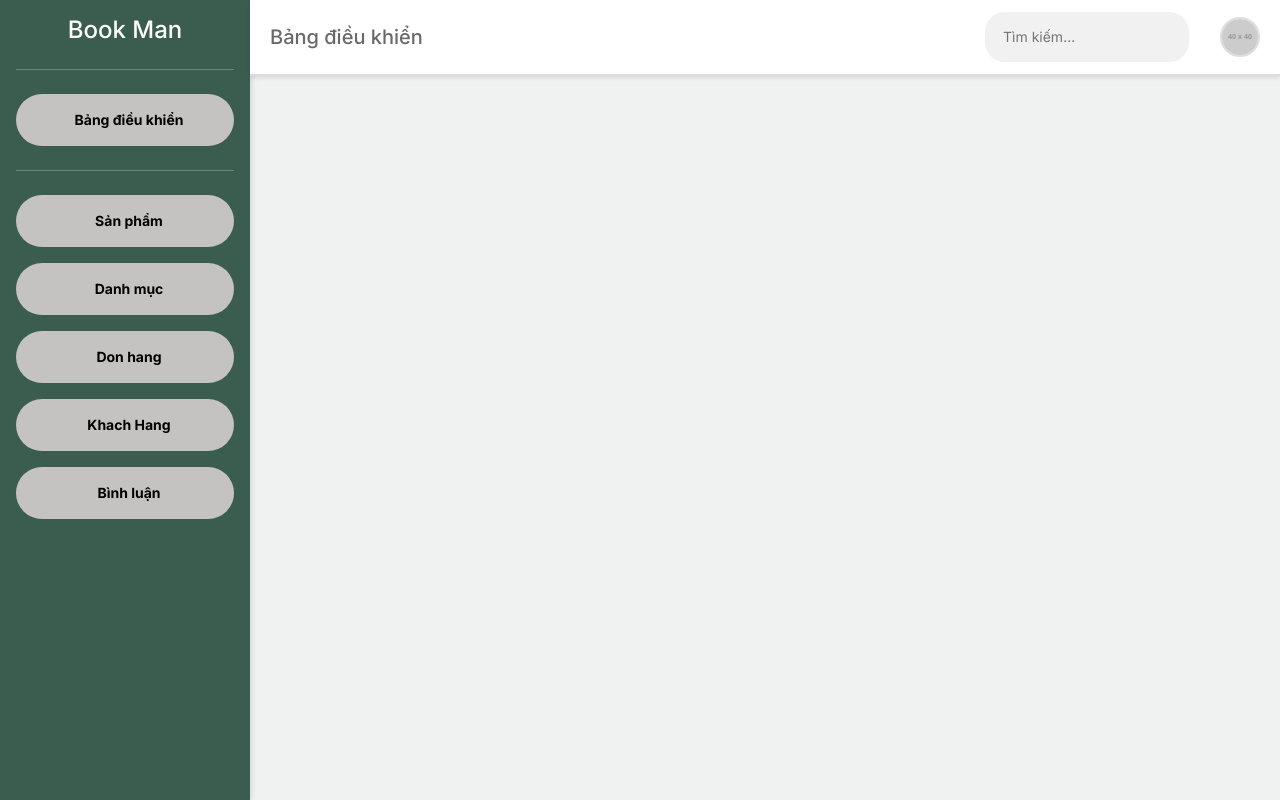
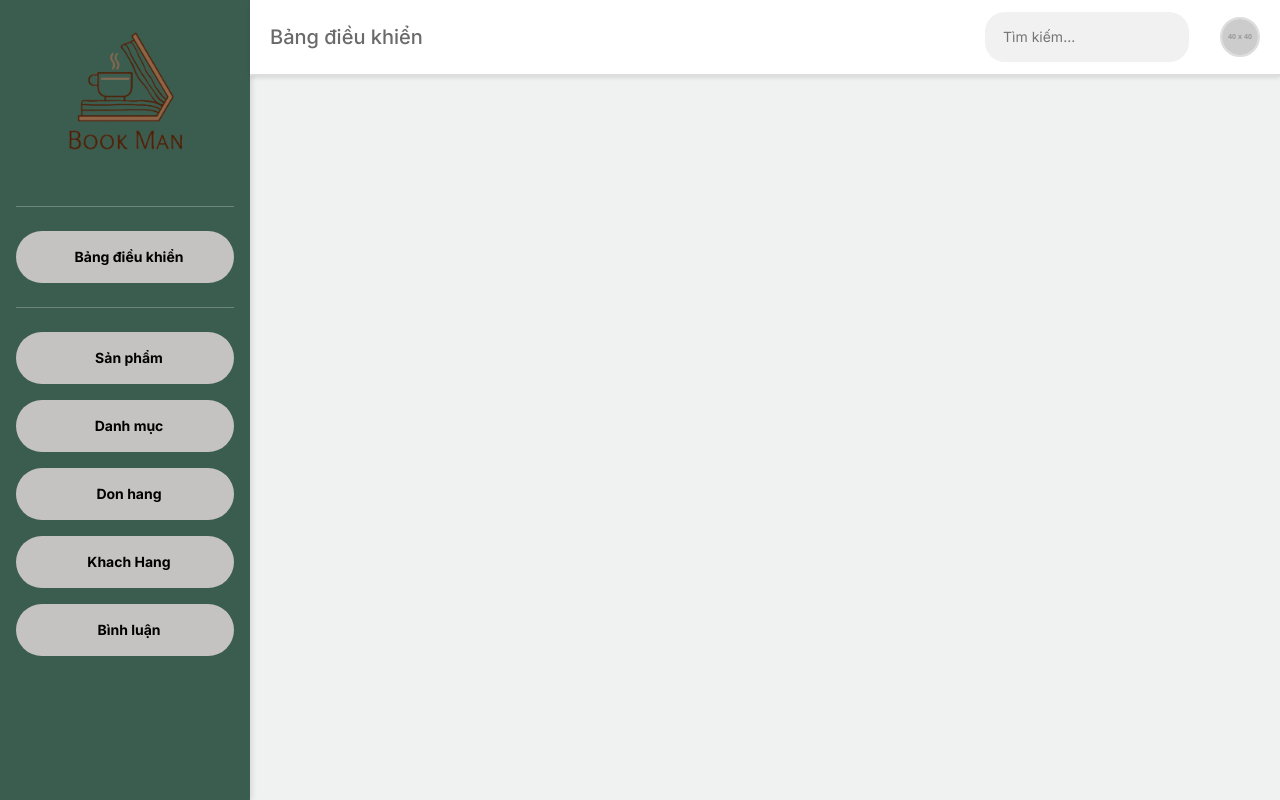
Before and after one commit to QangQii/asignmentfem2, a React (Create React App) app: page /admin in a window 1280 px wide. Shown: the top 800 px of the page. Built offline with nearby package versions, Linux system fonts and the light colour scheme.

Commit message:
Hinh Logo

```diff
--- a/src/components/admin/layout/header/index.jsx
+++ b/src/components/admin/layout/header/index.jsx
@@ -5,7 +5,8 @@ const HeaderAdmin = () => {
     return (
         <>
             <div className="sidebar d-flex flex-column p-3">
-                <h4 className="text-center">Book Man</h4>
+                <img src="images/logo.png" className="img-fluid" alt="Sách"/>
+
                 <hr/>
 
                 <a href="#" style={{borderRadius: "50px"}}>
```
Also changed, not shown: public/images/logo.png (added).
